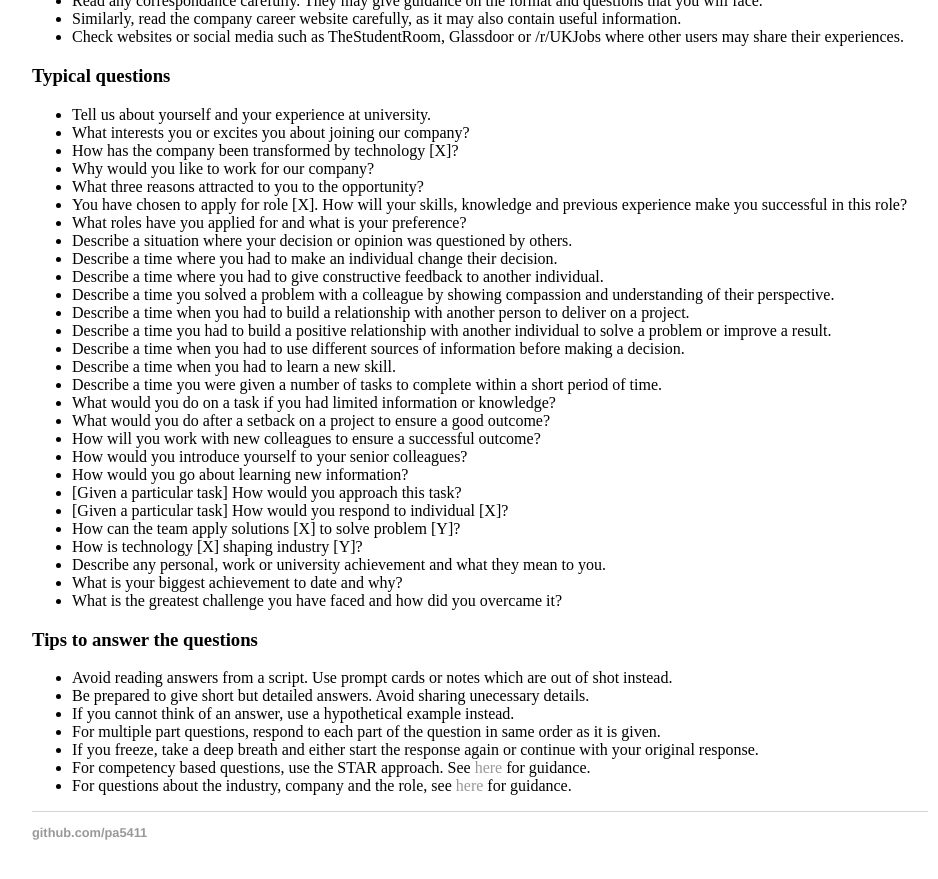
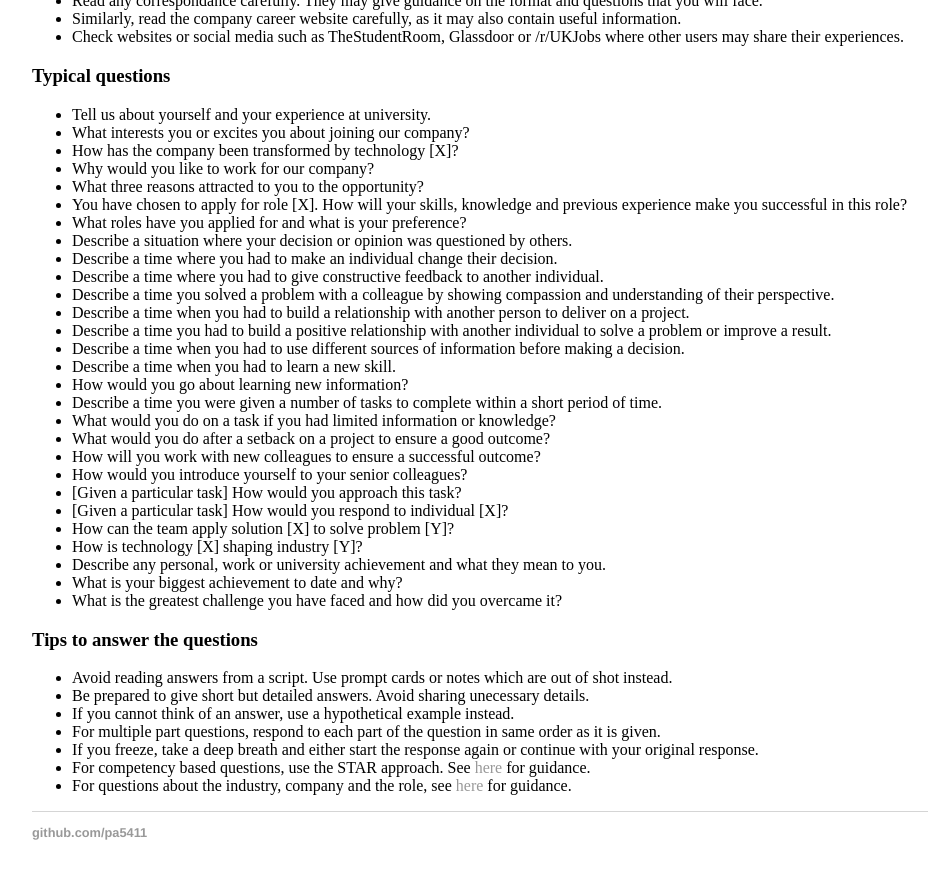
Before and after one commit to pa5411/Graduate-Job-Help, a Jekyll site: the page built from videotests.html, in a window 1280 px wide and 900 px high, scrolled down 2740 px. Shown: the top 879 px of the window, without its empty margins (160-1098 px from the left). Built offline with Jekyll 4.4.1, drawn with Linux system fonts in a browser that asks for light colours.

Commit message:
Update videotests.html

```diff
--- a/videotests.html
+++ b/videotests.html
@@ -81,15 +81,15 @@ title: Video Tests
                 <li> Describe a time you had to build a positive relationship with another individual to solve a problem or improve a result. </li>
                 <li> Describe a time when you had to use different sources of information before making a decision. </li>
                 <li> Describe a time when you had to learn a new skill. </li>
+                <li> How would you go about learning new information? </li>
                 <li> Describe a time you were given a number of tasks to complete within a short period of time. </li>
                 <li> What would you do on a task if you had limited information or knowledge? </li>
                 <li> What would you do after a setback on a project to ensure a good outcome? </li>
                 <li> How will you work with new colleagues to ensure a successful outcome? </li>
                 <li> How would you introduce yourself to your senior colleagues? </li>
-                <li> How would you go about learning new information? </li>
                 <li> [Given a particular task] How would you approach this task? </li>
                 <li> [Given a particular task] How would you respond to individual [X]? </li>
-                <li> How can the team apply solutions [X] to solve problem [Y]? </li>
+                <li> How can the team apply solution [X] to solve problem [Y]? </li>
                 <li> How is technology [X] shaping industry [Y]? </li>
                 <li> Describe any personal, work or university achievement and what they mean to you. </li>
                 <li> What is your biggest achievement to date and why? </li>
```
